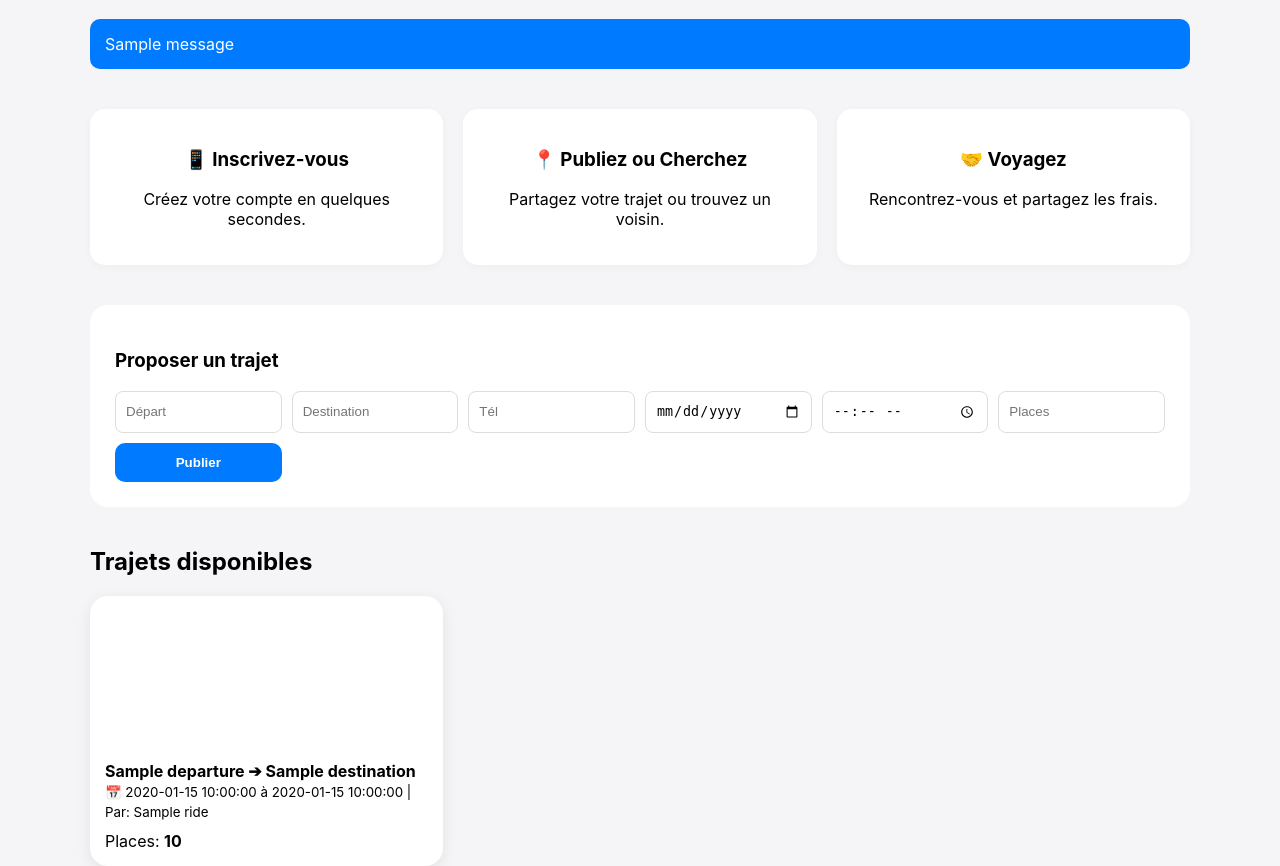
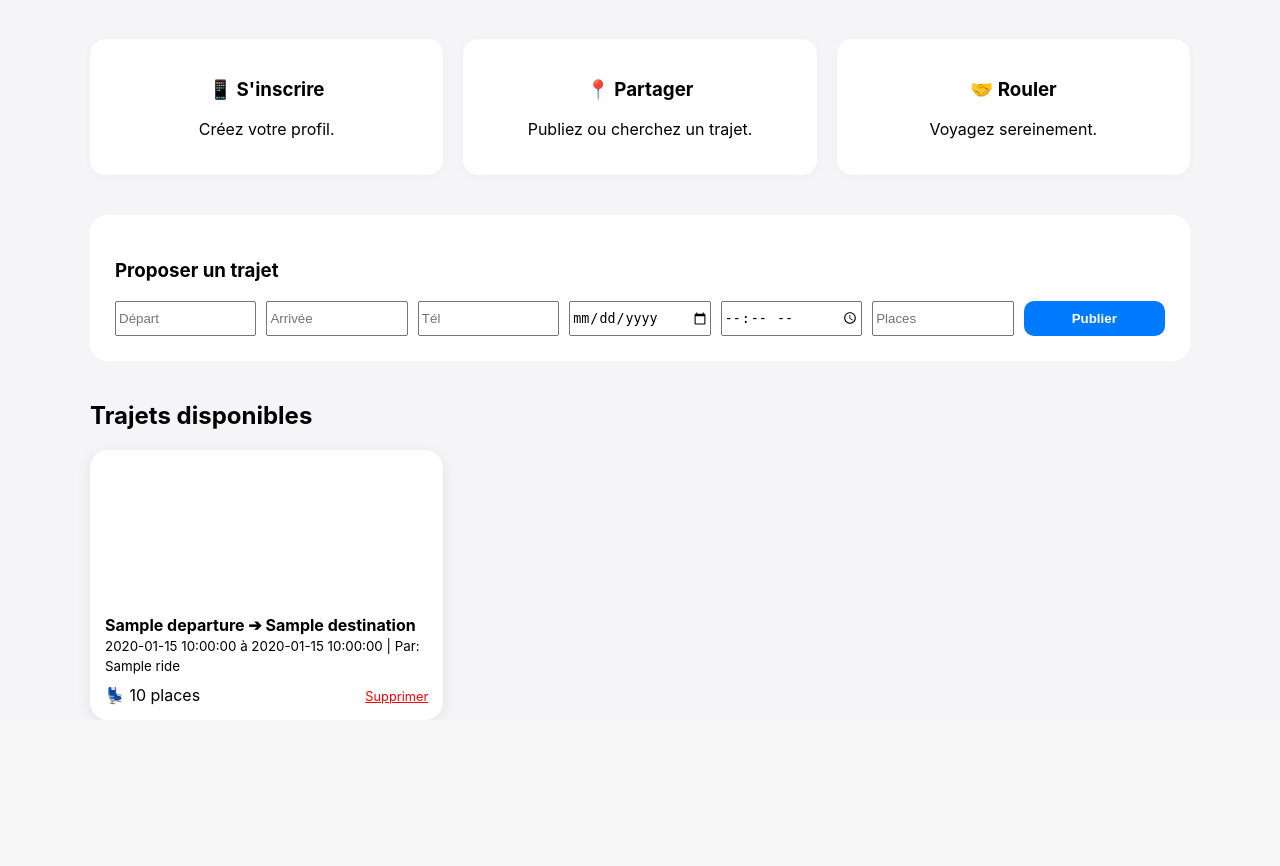
Before and after one commit to rahultankhiwale05/lechcovo, a Flask app: page / in a window 1280 px wide. Shown: the part 289-1155 px from the top of the page. After the commit the page ends 994 px from the top, so only its background shows below. Run offline with Flask 3, Linux system fonts and the light colour scheme; a user stored in the database is signed in; one stand-in notice (Sample message) is shown; a database or web service that is not in the repository returns one stand-in record (values such as "Sample title"); a map, chart or similar area stays blank; some libraries are stand-ins or nearby versions.

Commit message:
added changes

```diff
--- a/templates/index.html
+++ b/templates/index.html
@@ -7,28 +7,28 @@
     <link rel="stylesheet" href="https://unpkg.com/leaflet@1.9.4/dist/leaflet.css" />
     <style>
         :root { --accent: #007aff; --bg: #f5f5f7; }
-        body { margin: 0; padding: 0; font-family: -apple-system, sans-serif; background: var(--bg); }
+        body { margin: 0; font-family: -apple-system, sans-serif; background: var(--bg); }
         .hero { background: linear-gradient(rgba(0,122,255,0.8), rgba(0,122,255,0.6)), url('https://images.unsplash.com/photo-1449965408869-eaa3f722e40d?auto=format&fit=crop&w=1000&q=80') center/cover; color: white; padding: 60px 20px; text-align: center; }
+        .nav { display: flex; justify-content: space-between; align-items: center; background: white; padding: 15px 25px; box-shadow: 0 2px 10px rgba(0,0,0,0.05); }
         .container { max-width: 1100px; margin: 0 auto; padding: 0 20px; }
-        .nav { display: flex; justify-content: space-between; align-items: center; background: white; padding: 15px 25px; box-shadow: 0 2px 10px rgba(0,0,0,0.05); }
         .how-it-works { display: grid; grid-template-columns: repeat(auto-fit, minmax(250px, 1fr)); gap: 20px; margin: 40px 0; }
         .step-card { background: white; padding: 20px; border-radius: 15px; text-align: center; box-shadow: 0 2px 10px rgba(0,0,0,0.03); }
         .ride-grid { display: grid; grid-template-columns: repeat(auto-fill, minmax(320px, 1fr)); gap: 20px; }
         .card { background: white; border-radius: 18px; overflow: hidden; box-shadow: 0 4px 15px rgba(0,0,0,0.08); }
-        .btn { padding: 12px 20px; border-radius: 10px; font-weight: 600; cursor: pointer; text-decoration: none; display: inline-block; border: none; }
+        .btn { padding: 10px 18px; border-radius: 10px; font-weight: 600; cursor: pointer; text-decoration: none; display: inline-block; border: none; }
         .btn-primary { background: var(--accent); color: white; }
     </style>
 </head>
 <body>
     <div class="nav">
-        <div class="container" style="display:flex; justify-content:space-between; width:100%;">
+        <div class="container" style="display:flex; justify-content:space-between; width:100%; align-items:center;">
             <strong>🚗 Lechelle Covoit</strong>
             <div>
                 {% if current_user.is_authenticated %}
-                    <a href="/my-account" style="margin-right:15px; text-decoration:none; color:var(--accent);">Mon Historique</a>
-                    <span>{{ current_user.name }}</span> | <a href="/logout">Logout</a>
+                    <a href="/my-account" style="margin-right:15px; text-decoration:none; color:var(--accent);">Historique</a>
+                    <span>{{ current_user.name }}{% if current_user.is_admin %} (Admin){% endif %}</span> | <a href="/logout">Quitter</a>
                 {% else %}
-                    <a href="/login">Login</a> | <a href="/signup">Signup</a>
+                    <a href="/login">Connexion</a> | <a href="/signup">S'inscrire</a>
                 {% endif %}
             </div>
         </div>
@@ -36,30 +36,26 @@
 
     <div class="hero">
         <h1>Voyagez ensemble à Lechelle</h1>
-        <p>Plus économique, plus écologique, plus convivial.</p>
+        <p>Le covoiturage de proximité, simple et gratuit.</p>
     </div>
 
     <div class="container">
-        {% with messages = get_flashed_messages() %}{% if messages %}
-            {% for m in messages %}<div style="background:var(--accent); color:white; padding:15px; border-radius:10px; margin-top:20px;">{{ m }}</div>{% endfor %}
-        {% endif %}{% endwith %}
-
         <div class="how-it-works">
-            <div class="step-card"><h3>📱 Inscrivez-vous</h3><p>Créez votre compte en quelques secondes.</p></div>
-            <div class="step-card"><h3>📍 Publiez ou Cherchez</h3><p>Partagez votre trajet ou trouvez un voisin.</p></div>
-            <div class="step-card"><h3>🤝 Voyagez</h3><p>Rencontrez-vous et partagez les frais.</p></div>
+            <div class="step-card"><h3>📱 S'inscrire</h3><p>Créez votre profil.</p></div>
+            <div class="step-card"><h3>📍 Partager</h3><p>Publiez ou cherchez un trajet.</p></div>
+            <div class="step-card"><h3>🤝 Rouler</h3><p>Voyagez sereinement.</p></div>
         </div>
 
         {% if current_user.is_authenticated %}
         <div style="background:white; padding:25px; border-radius:18px; margin-bottom:40px;">
             <h3>Proposer un trajet</h3>
-            <form action="/publish" method="post" style="display:grid; grid-template-columns:repeat(auto-fit, minmax(150px, 1fr)); gap:10px;">
-                <input name="departure" placeholder="Départ" required style="padding:10px; border-radius:8px; border:1px solid #ddd;">
-                <input name="destination" placeholder="Destination" required style="padding:10px; border-radius:8px; border:1px solid #ddd;">
-                <input name="contact" placeholder="Tél" required style="padding:10px; border-radius:8px; border:1px solid #ddd;">
-                <input type="date" name="date" required style="padding:10px; border-radius:8px; border:1px solid #ddd;">
-                <input type="time" name="time" required style="padding:10px; border-radius:8px; border:1px solid #ddd;">
-                <input type="number" name="seats" placeholder="Places" min="1" required style="padding:10px; border-radius:8px; border:1px solid #ddd;">
+            <form action="/publish" method="post" style="display:grid; grid-template-columns:repeat(auto-fit, minmax(140px, 1fr)); gap:10px;">
+                <input name="departure" placeholder="Départ" required>
+                <input name="destination" placeholder="Arrivée" required>
+                <input name="contact" placeholder="Tél" required>
+                <input type="date" name="date" required>
+                <input type="time" name="time" required>
+                <input type="number" name="seats" placeholder="Places" min="1" required>
                 <button type="submit" class="btn btn-primary">Publier</button>
             </form>
         </div>
@@ -72,21 +68,25 @@
                 <div id="map_{{ r.id }}" style="height:150px;" data-dep="{{ r.departure }}" data-dest="{{ r.destination }}"></div>
                 <div style="padding:15px;">
                     <strong>{{ r.departure }} ➔ {{ r.destination }}</strong><br>
-                    <small>📅 {{ r.date }} à {{ r.time }} | Par: {{ r.driver_name }}</small>
+                    <small>{{ r.date }} à {{ r.time }} | Par: {{ r.driver_name }}</small>
                     <div style="margin-top:10px; display:flex; justify-content:space-between; align-items:center;">
-                        <span>Places: <strong>{{ r.seats }}</strong></span>
-                        {% if current_user.is_authenticated and current_user.id != r.user_id and r.seats > 0 %}
-                            <a href="{{ url_for('reserve', ride_id=r.id) }}" class="btn btn-primary">Réserver</a>
-                        {% endif %}
+                        <span>💺 {{ r.seats }} places</span>
+                        <div>
+                            {% if current_user.is_authenticated and current_user.id != r.user_id and r.seats > 0 %}
+                                <a href="{{ url_for('reserve', ride_id=r.id) }}" class="btn btn-primary">Réserver</a>
+                            {% endif %}
+                            {% if current_user.is_admin or (current_user.is_authenticated and current_user.id == r.user_id) %}
+                                <a href="{{ url_for('delete_ride', ride_id=r.id) }}" style="color:red; margin-left:10px; font-size:0.8em;">Supprimer</a>
+                            {% endif %}
+                        </div>
                     </div>
                 </div>
             </div>
             {% else %}
-                <p>Aucun trajet disponible pour le moment.</p>
+                <p>Aucun trajet pour le moment.</p>
             {% endfor %}
         </div>
     </div>
-
     <script src="https://unpkg.com/leaflet@1.9.4/dist/leaflet.js"></script>
     <script>
         async function geocode(city) {
@@ -98,10 +98,9 @@
             for (let el of document.querySelectorAll('[id^="map_"]')) {
                 const dep = await geocode(el.dataset.dep), dest = await geocode(el.dataset.dest);
                 if (dep && dest) {
-                    const map = L.map(el.id, {zoomControl: false}).setView(dep, 10);
+                    const map = L.map(el.id, {zoomControl: false, attributionControl: false}).setView(dep, 10);
                     L.tileLayer('https://{s}.tile.openstreetmap.org/{z}/{x}/{y}.png').addTo(map);
-                    const line = L.polyline([dep, dest], {color: '#007aff'}).addTo(map);
-                    map.fitBounds(line.getBounds(), {padding:[20,20]});
+                    L.polyline([dep, dest], {color: '#007aff'}).addTo(map);
                 }
             }
         }
```
